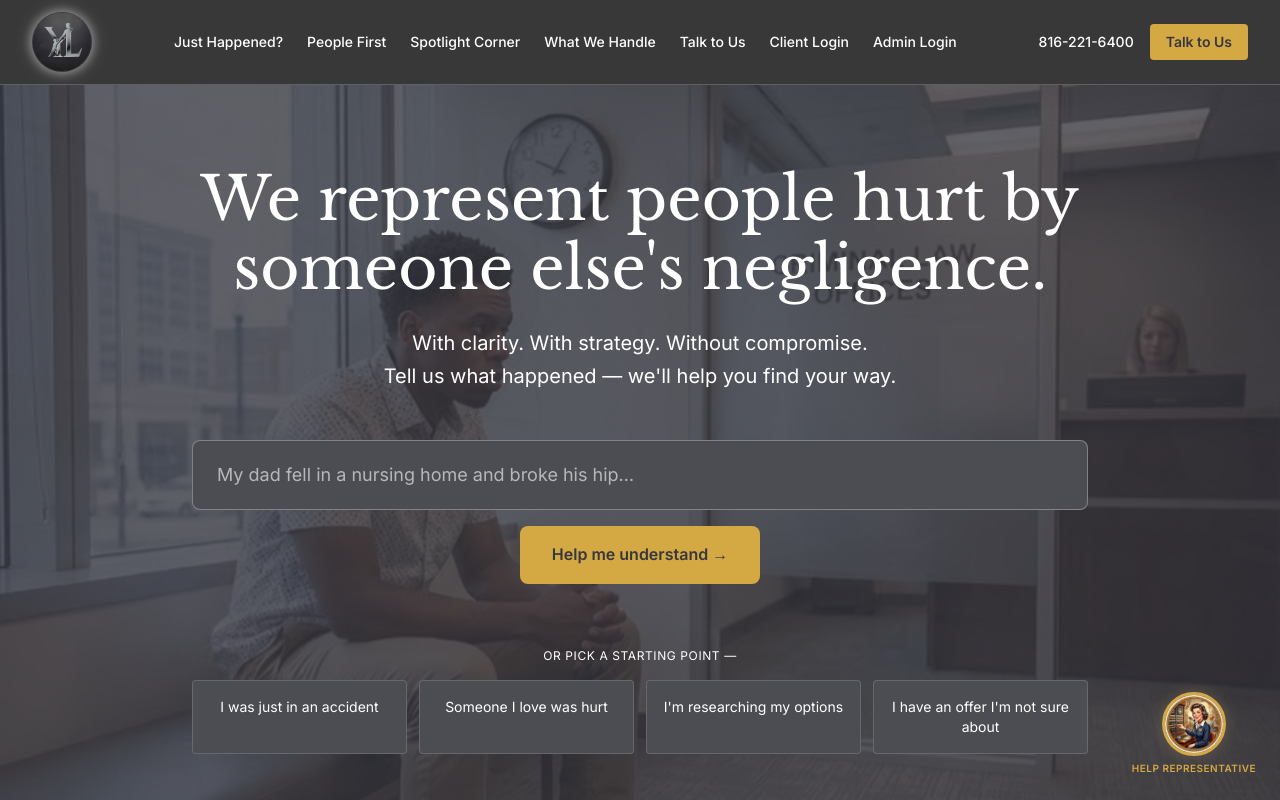
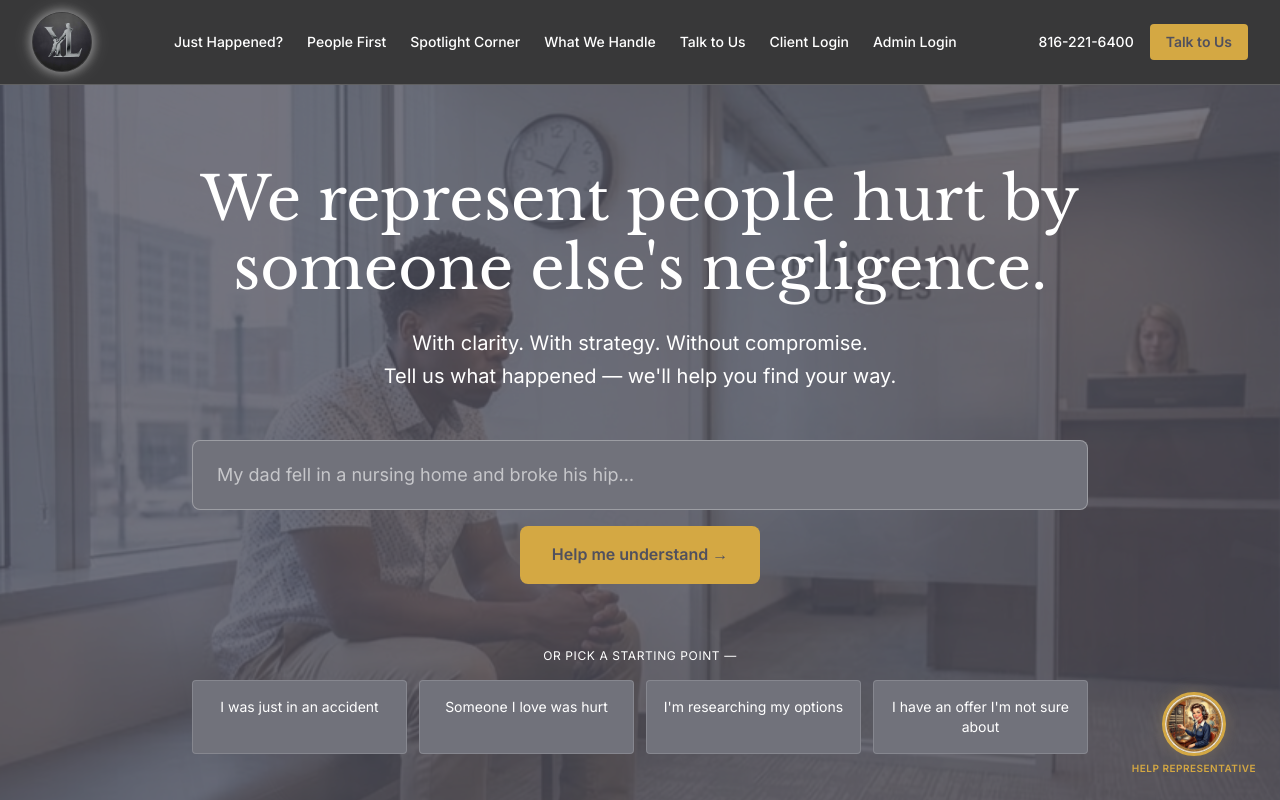
Before and after one commit to GreenBrahma/yonke-law-website, a Next.js app: page / in a window 1280 px wide. Shown: the top 800 px of the page. Built offline with nearby package versions, Linux system fonts and the light colour scheme.

Commit message:
style: lighten backgrounds 50% — obsidian-graphite #50505E, charcoal-slate #71727B, all text pure #FFFFFF

```diff
--- a/app/globals.css
+++ b/app/globals.css
@@ -7,8 +7,8 @@
 
 :root {
   /* --- Color palette (doctrine §14) --- */
-  --obsidian-graphite: #373740;   /* Primary background, dominant surfaces — brightened 25% */
-  --charcoal-slate:   #4C4D53;   /* Secondary panels, cards — brightened 25% */
+  --obsidian-graphite: #50505E;   /* Primary background, dominant surfaces — lightened 50% */
+  --charcoal-slate:   #71727B;   /* Secondary panels, cards — lightened 50% */
   --steel-silver:     #FFFFFF;   /* Body text — pure white for maximum contrast */
   --chrome-highlight: #FFFFFF;   /* Contrast text, lifted UI — bright white */
   --deep-forest:      #1F3D2B;   /* Positive states, trust moments (Mood: Green) */
```
